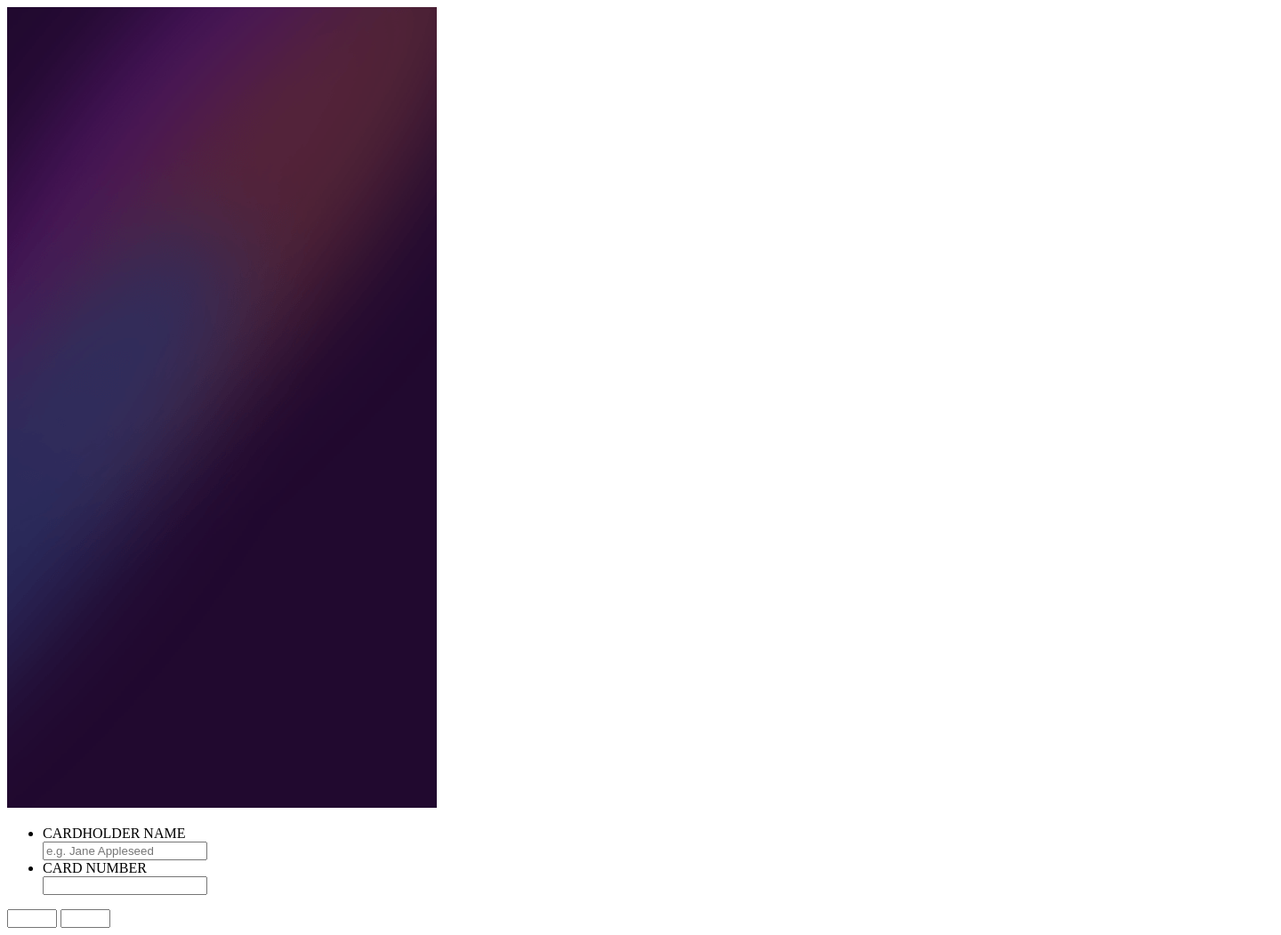
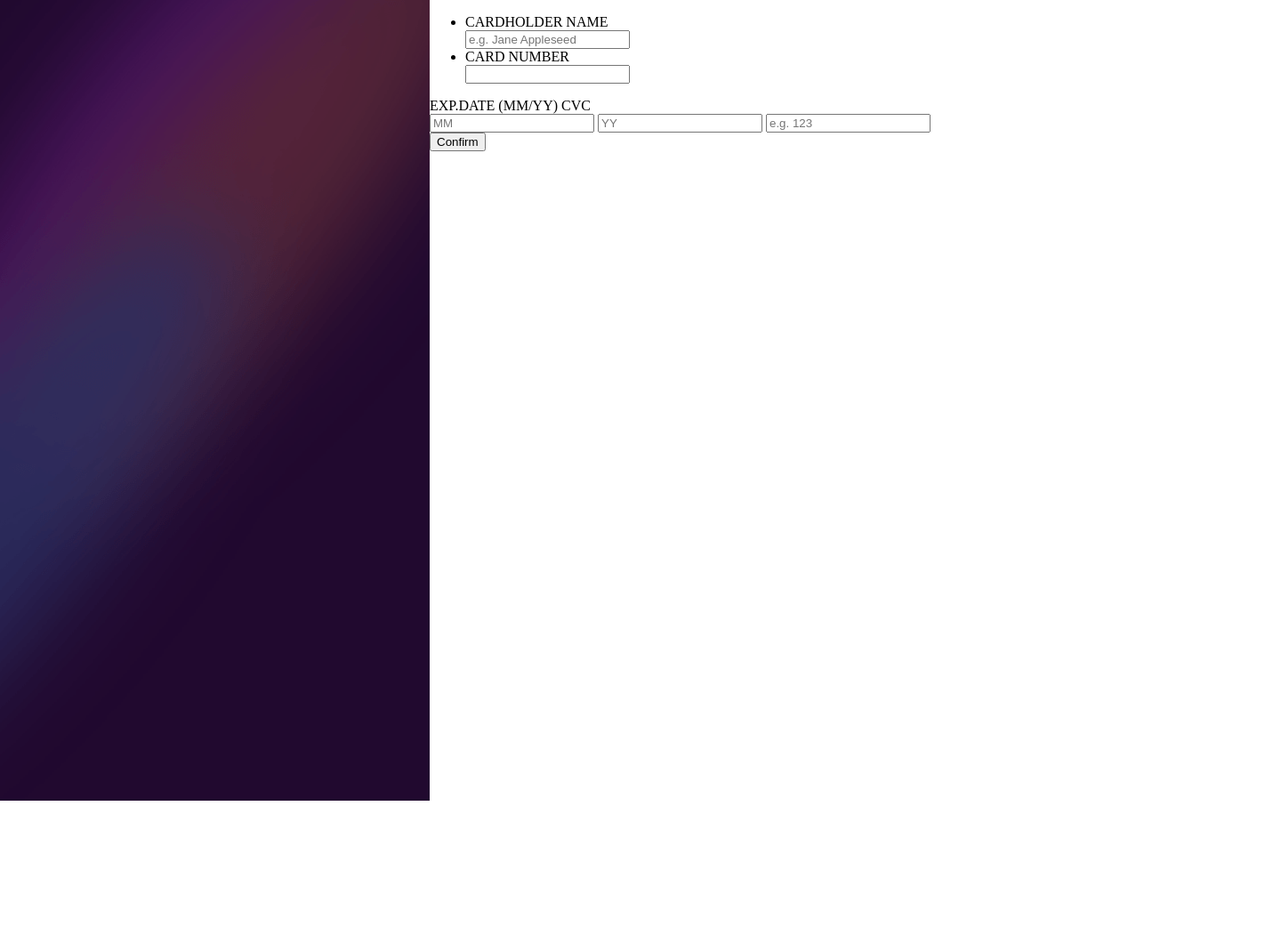
Before and after one commit to AdeTiDotun/Frontend_Mentor, a plain HTML site: page interactive_card/index.html in a window 1280 px wide. Shown: the whole page at 89% size, 1440 px wide, since content can reach past the window. After the commit the page ends 904 px from the top, so only its background shows below. Drawn offline with Linux system fonts and the light colour scheme.

Commit message:
modified html and css page

```diff
--- a/interactive_card/index.html
+++ b/interactive_card/index.html
@@ -5,6 +5,7 @@
     <meta name="viewport" content="width=device-width, initial-scale=1.0" />
     <title>Interactive Card</title>
   </head>
+  <link rel="stylesheet" href="styles.css">
   <body>
     <!-- Body of the form -->
     <section id="main-body">
@@ -23,23 +24,21 @@
               <input type="text" id="card-number" />
             </li>
           </ul>
-          <label for="day"></label>
-          <!-- <label for="day">Day:</label> -->
-          <input type="number" class="day" name="day" min="1" max="31" required />
-
-          <!-- <label for="month">Month:</label> -->
-          <input
-            type="number"
-            class="day"
-            name ="month"
-            min="1"
-            max="12"
-            required
-          />
+          <div class="date">
+            <label for="date">EXP.DATE</label>
+            <label for="date">(MM/YY)</label>
+            <label for="date">CVC</label>
+          </div>
+          <div>
+            <input type="text" id="date" placeholder="MM">
+            <input type="text" id="date" placeholder="YY">
+            <input type="text" id="date" placeholder="e.g. 123">
+          </div>
+          <button>Confirm</button>
         </form>
       </div>
+
     </section>
-
     <!-- Cards -->
     <section>
       <div></div>
--- a/interactive_card/styles.css
+++ b/interactive_card/styles.css
@@ -3,3 +3,7 @@ body {
     margin: 0;
     padding: 0;
 }
+
+#main-body {
+    display: flex;
+}
```
